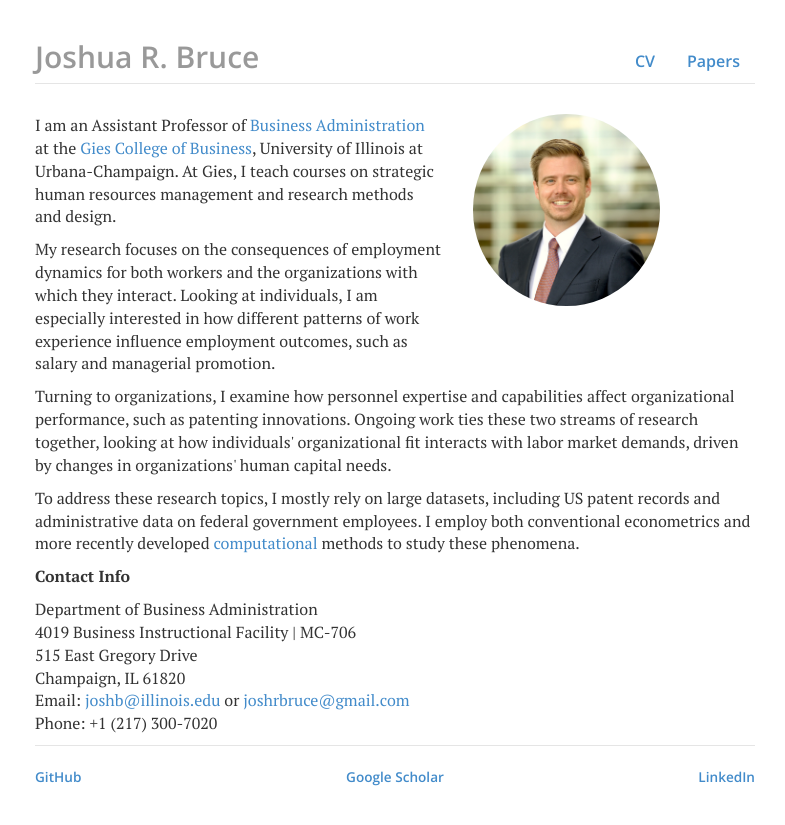
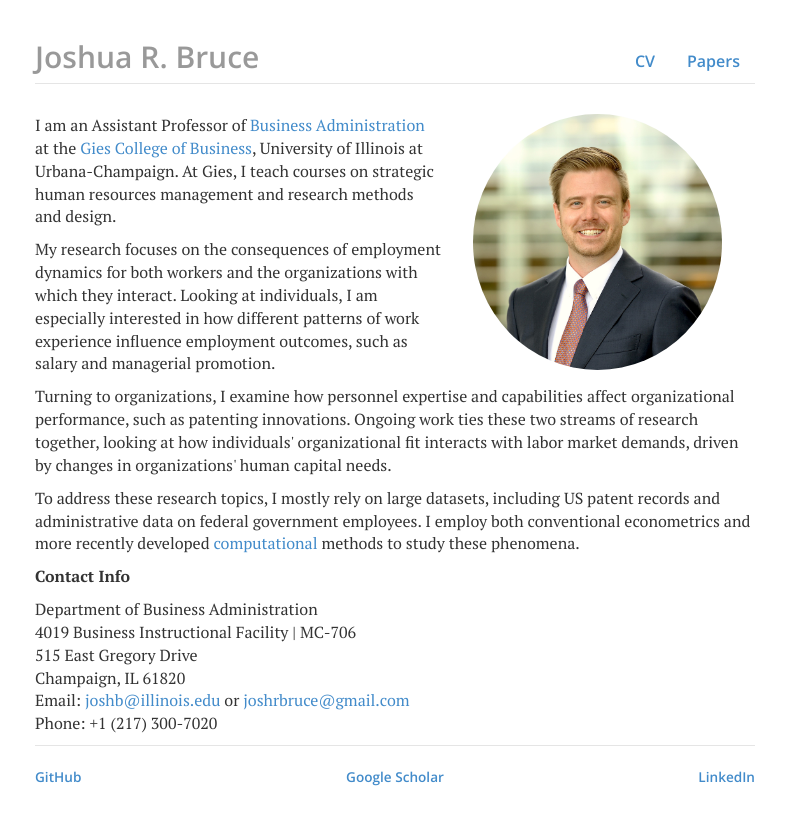
Before and after one commit to joshuarbruce/joshuarbruce.github.io, a Jekyll site: the page built from index.html, in a window 1280 px wide. Shown: the top 825 px of the page, without its empty margins (245-1030 px from the left). Built offline with Jekyll 4.4.1, drawn with Linux system fonts in a browser that asks for light colours; nearby versions of some CDN libraries.

Commit message:
Update index.html

```diff
--- a/index.html
+++ b/index.html
@@ -8,7 +8,7 @@ title: joshuarbruce.github.io
 		<p>My research focuses on the consequences of employment dynamics for both workers and the organizations with which they interact. Looking at individuals, I am especially interested in how different patterns of work experience influence employment outcomes, such as salary and managerial promotion.</p>
 	</div>
 	<div class="col-sm-5">
-		<img class="circular--square" alt="Josh Bruce" src="files/gies_me.JPG" style="height:192px"/>
+		<img class="circular--square" alt="Josh Bruce" src="files/gies_me.JPG" style="height:256px"/>
 	</div>
 </div>
 <div class="row">
```
